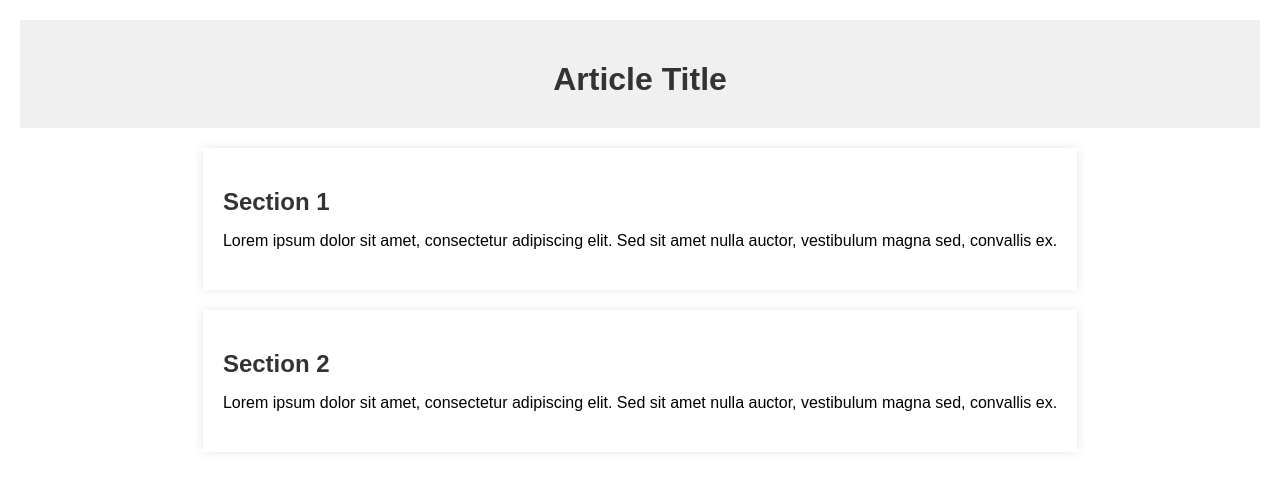
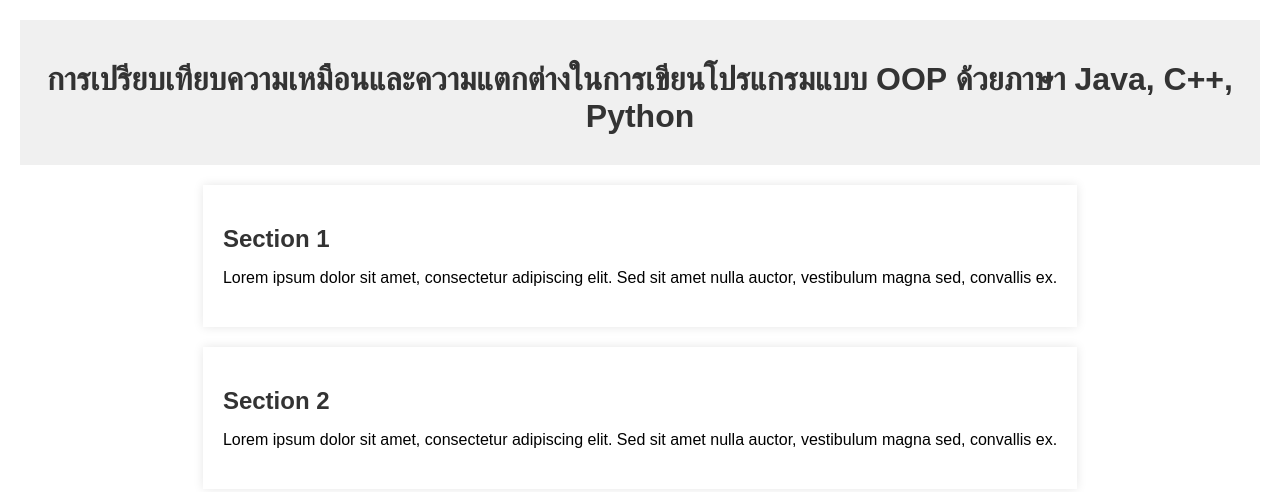
Before and after one commit to 620710661TanawatSuebsom/620710661TanawatSuebsom.github.io, a plain HTML site: page index.html in a window 1280 px wide. Drawn offline with Linux system fonts and the light colour scheme; a script that the page names is missing.

Commit message:
Update index.html

```diff
--- a/index.html
+++ b/index.html
@@ -8,7 +8,7 @@
 </head>
 <body>
     <header>
-        <h1>Article Title</h1>
+        <h1>การเปรียบเทียบความเหมือนและความแตกต่างในการเขียนโปรแกรมแบบ OOP ด้วยภาษา Java, C++, Python</h1>
     </header>
     <main>
         <section>
```
